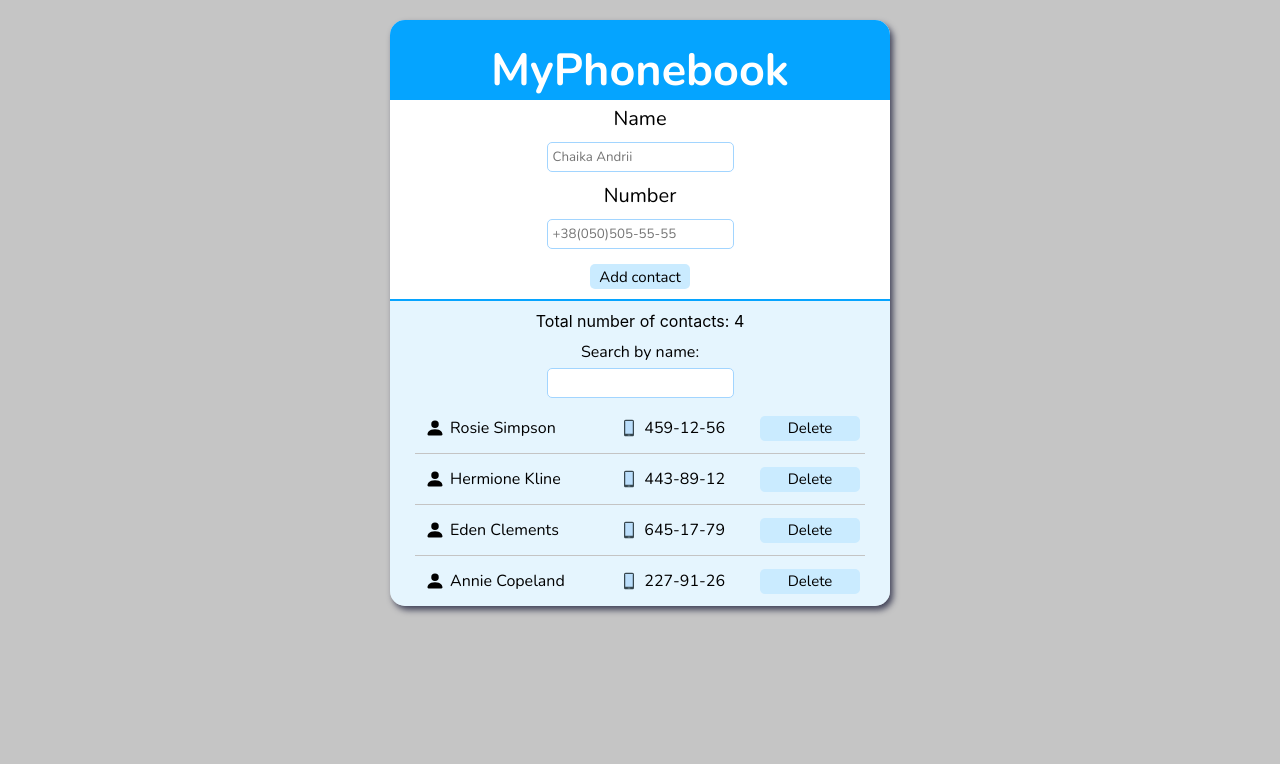
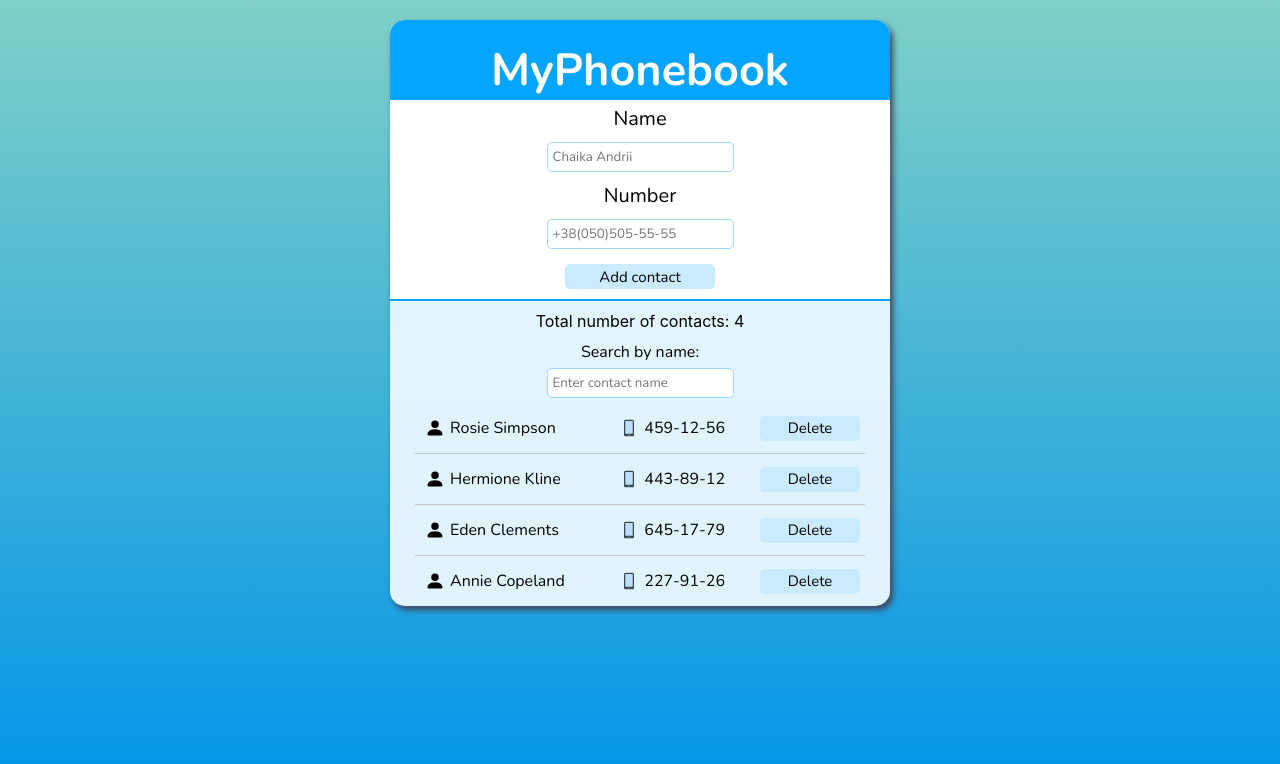
Before and after one commit to ChaikAndrew/goit-react-hw-02-phonebook-, a React (Create React App) app: page / in a window 1280 px wide. Shown: the top 764 px of the page. Built offline with nearby package versions, Linux system fonts and the light colour scheme.

Commit message:
add ReactTooltip

```diff
--- a/src/components/App.jsx
+++ b/src/components/App.jsx
@@ -3,10 +3,9 @@ import shortid from 'shortid';
 import PhoneBookList from './Phonebook/PhoneBookList/PhoneBookList';
 import PhoneBookEditor from './Phonebook/PhoneBookEditor/PhoneBookEditor';
 import Filter from './Phonebook/PhoneBookFilter/PhoneBookFilter';
+import contactsList from 'components/contactsList.json';
+import s from './Container.module.css';
 
-import contactsList from 'components/contactsList.json';
-
-import s from './Container.module.css';
 class App extends Component {
   state = {
     contacts: contactsList,
@@ -40,8 +39,8 @@ class App extends Component {
   render() {
     const { contacts, filter } = this.state;
 
-    const normalizedFilter = this.state.filter.toLowerCase();
-    const visibleContacts = this.state.contacts.filter(contact =>
+    const normalizedFilter = filter.toLowerCase();
+    const visibleContacts = contacts.filter(contact =>
       contact.name.toLowerCase().includes(normalizedFilter)
     );
     return (
--- a/src/components/Phonebook/PhoneBookEditor/PhoneBookEditor.jsx
+++ b/src/components/Phonebook/PhoneBookEditor/PhoneBookEditor.jsx
@@ -4,7 +4,6 @@ import s from './PhoneBookEditor.module.css';
 class PhoneBookEditor extends Component {
   state = {
     contacts: [],
-
     name: '',
     number: '',
   };
@@ -22,8 +21,6 @@ class PhoneBookEditor extends Component {
     const { name, number } = this.state;
     this.props.onSubmit(name, number);
     this.setState({ name: ' ', number: ' ' });
-
-    // console.log(this.state);
   };
 
   render() {
--- a/src/components/Phonebook/PhoneBookEditor/PhoneBookEditor.module.css
+++ b/src/components/Phonebook/PhoneBookEditor/PhoneBookEditor.module.css
@@ -15,7 +15,7 @@
   font-family: Nunito;
   font-size: 15px;
   margin: 10px 0;
-  width: 100px;
+  width: 150px;
   height: 25px;
   cursor: pointer;
   border: none;
--- a/src/components/Phonebook/PhoneBookFilter/PhoneBookFilter.jsx
+++ b/src/components/Phonebook/PhoneBookFilter/PhoneBookFilter.jsx
@@ -9,6 +9,7 @@ const Filter = ({ value, onChange }) => (
       type="text"
       value={value}
       onChange={onChange}
+      placeholder="Enter contact name"
     ></input>
   </label>
 );
--- a/src/components/Phonebook/PhoneBookList/PhoneBookList.jsx
+++ b/src/components/Phonebook/PhoneBookList/PhoneBookList.jsx
@@ -1,7 +1,8 @@
-import s from './PhoneBookList.module.css';
-
 import { FcPhoneAndroid } from 'react-icons/fc';
 import { BsFillPersonFill } from 'react-icons/bs';
+import ReactTooltip from 'react-tooltip';
+
+import s from './PhoneBookList.module.css';
 
 const PhoneBookList = ({ contacts, ondeletePhoneBook }) => (
   <ul className={s.PhoneBookList__list}>
@@ -21,6 +22,7 @@ const PhoneBookList = ({ contacts, ondeletePhoneBook }) => (
             onClick={() => ondeletePhoneBook(id)}
             className={s.PhoneBookList__btn}
           >
+            <ReactTooltip textColor="white" backgroundColor="#ff3333" />
             Delete
           </button>
         </div>
--- a/src/index.css
+++ b/src/index.css
@@ -1,14 +1,17 @@
 @import-normalize; /* bring in normalize.css styles */
+
+html {
+  min-height: 100%;
+}
 
 body {
   margin: 0;
   font-family: -apple-system, BlinkMacSystemFont, 'Segoe UI', 'Roboto', 'Oxygen',
     'Ubuntu', 'Cantarell', 'Fira Sans', 'Droid Sans', 'Helvetica Neue', 'Nunito',
     sans-serif;
-  -webkit-font-smoothing: antialiased;
-  -moz-osx-font-smoothing: grayscale;
 
-  background-color: #c5c5c5;
+  background-color: #0093e9;
+  background-image: linear-gradient(0deg, #0093e9 0%, #80d0c7 100%);
 }
 
 code {
```
